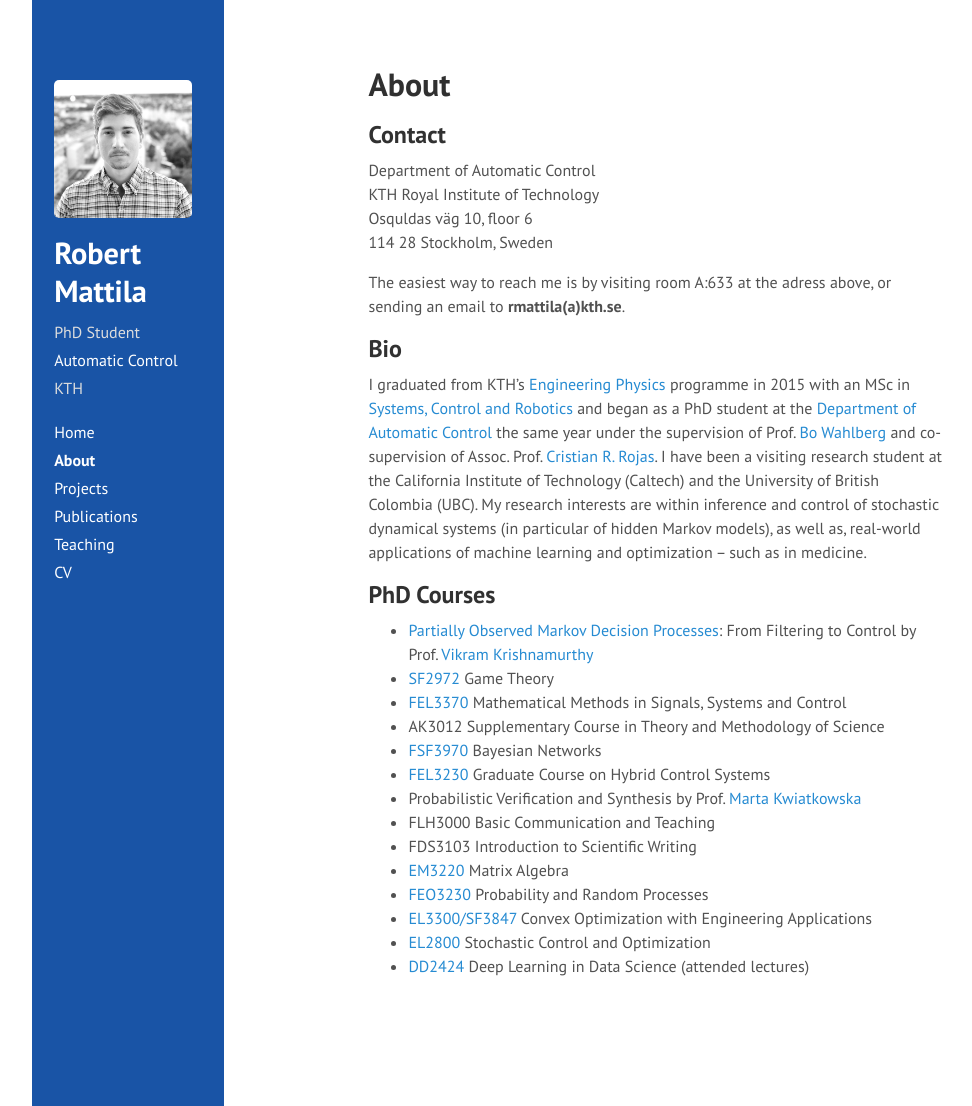
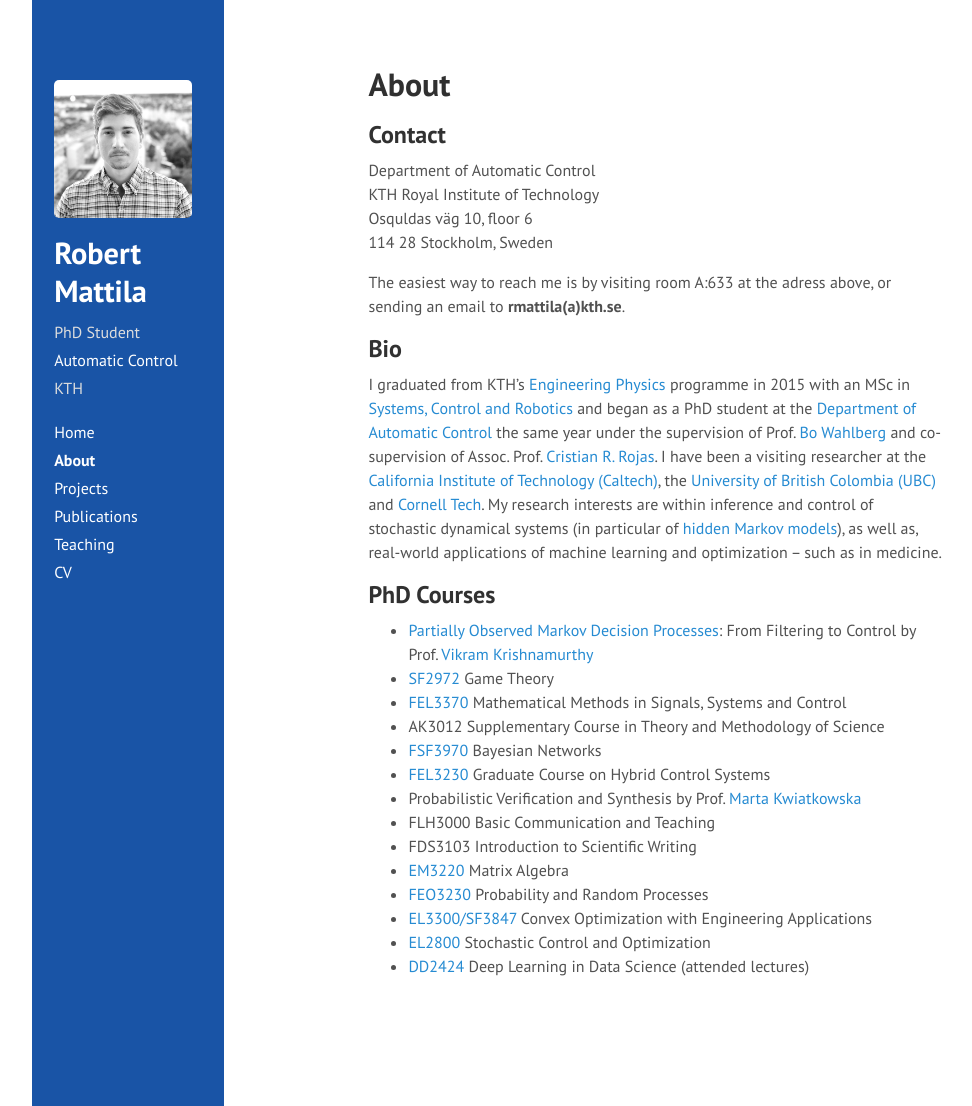
Before and after one commit to rmattila/rmattila.github.io, a Jekyll site: the page built from about.md, in a window 1280 px wide and 1106 px high. Shown: the whole window, without its empty margins (70-1042 px from the left). Built offline with Jekyll 4.4.1, drawn with Linux system fonts in a browser that asks for light colours; comment, search, counter and statistics services are not loaded.

Commit message:
update links

```diff
--- a/about.md
+++ b/about.md
@@ -22,10 +22,12 @@ and began as a PhD student at the [Department of Automatic
 Control](https://www.kth.se/en/ees/omskolan/organisation/avdelningar/ac) the same year
 under the supervision of Prof. [Bo Wahlberg](http://people.kth.se/~bo/) and co-supervision
 of Assoc. Prof. [Cristian R. Rojas](https://people.kth.se/~crro/). I have been a visiting
-research student at the California Institute of Technology (Caltech) and the University of
-British Colombia (UBC). My research interests are within inference and control of
-stochastic dynamical systems (in particular of hidden Markov models), as well as,
-real-world applications of machine learning and optimization -- such as in medicine.
+researcher at the [California Institute of Technology (Caltech)](http://www.caltech.edu),
+the [University of British Colombia (UBC)](https://www.ubc.ca) and [Cornell
+Tech](https://tech.cornell.edu). My research interests are within inference and control of
+stochastic dynamical systems (in particular of [hidden Markov
+models](https://en.wikipedia.org/wiki/Hidden_Markov_model)), as well as, real-world
+applications of machine learning and optimization -- such as in medicine.
 
 ## PhD Courses
 * [Partially Observed Markov Decision
```
